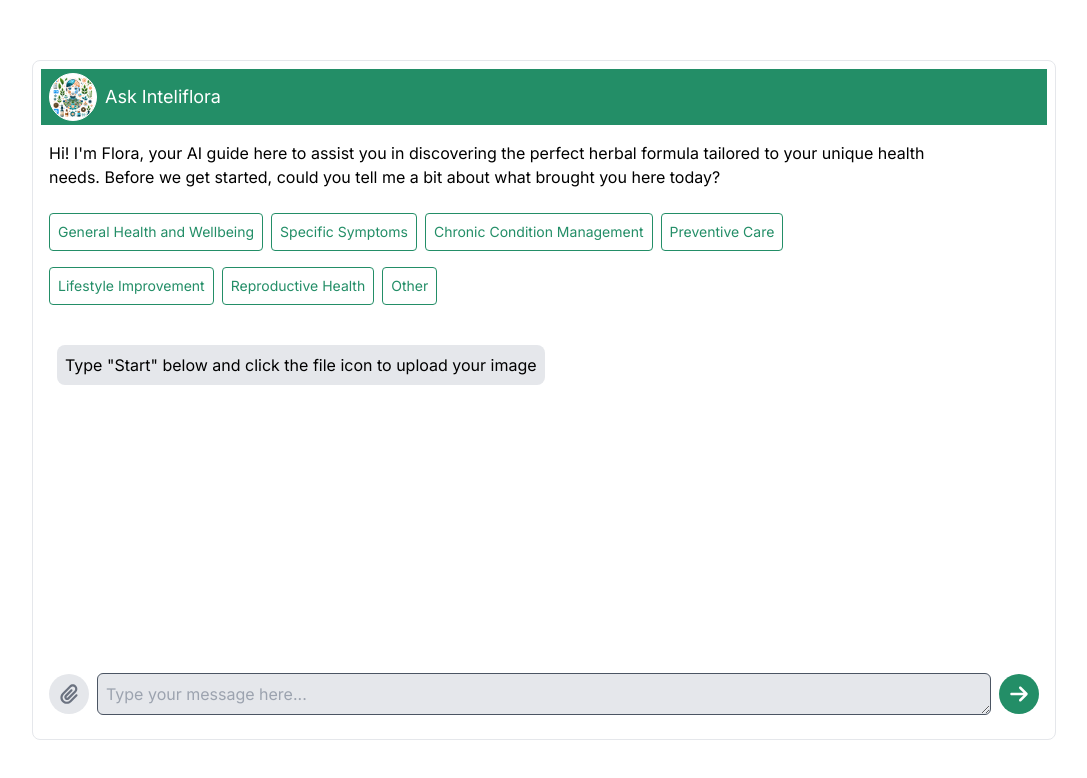
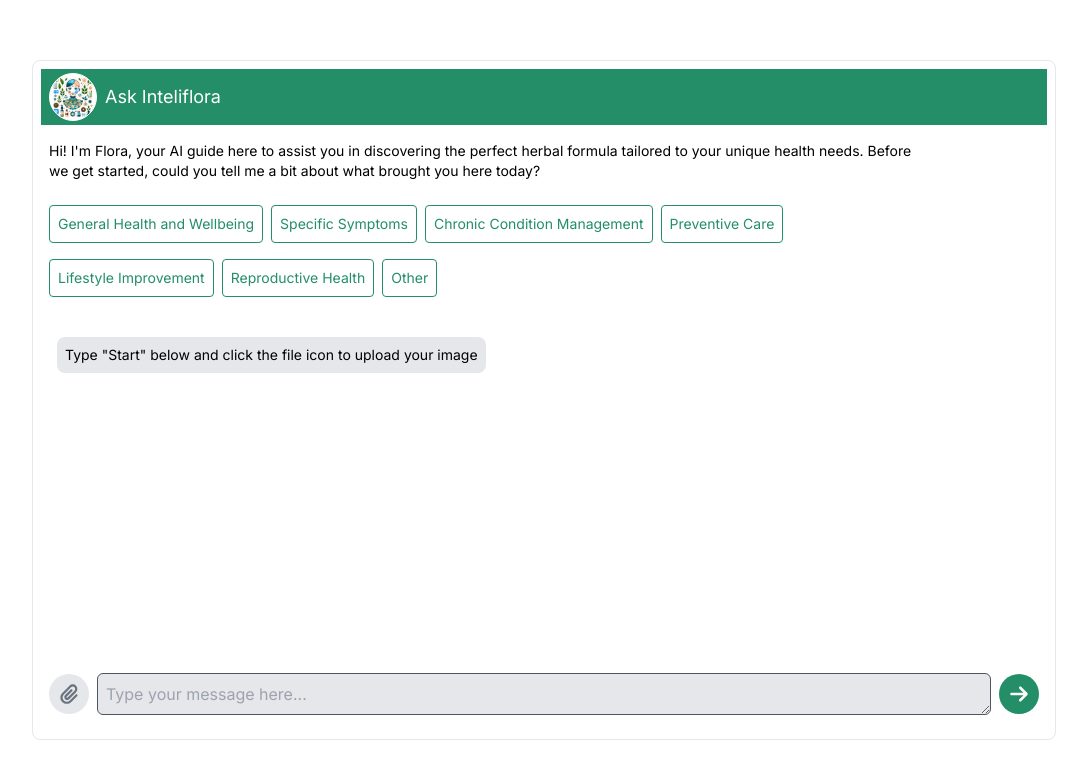
Before and after one commit to kimqi1/inteliflora-chatbot, a Next.js app: page / in a window 1280 px wide. Shown: the top 778 px of the page, without its empty margins (96-1183 px from the left). Built offline with nearby package versions, Linux system fonts and the light colour scheme.

Commit message:
inteliflora v1

```diff
--- a/app/components/ChatContainer.tsx
+++ b/app/components/ChatContainer.tsx
@@ -491,6 +491,7 @@ function ChatContainer() {
                         dangerouslySetInnerHTML={{
                           __html: formatMessage(content.text),
                         }}
+                        className="text-sm"
                       />
                     );
                   } else if (content.type === "image_url") {
@@ -506,7 +507,7 @@ function ChatContainer() {
                 })
               ) : (
                 // If message.content is not an array, render it as a string
-                <p>{message.content}</p>
+                <p className="text-sm">{message.content}</p>
               )}
             </div>
           </div>
--- a/app/components/Question.tsx
+++ b/app/components/Question.tsx
@@ -1,6 +1,6 @@
 const Question: React.FC<{ text: string }> = ({ text }) => (
     <div className="mb-4">
-      <h2 className="">{text}</h2>
+      <h2 className="text-sm">{text}</h2>
     </div>
   );
 
```
